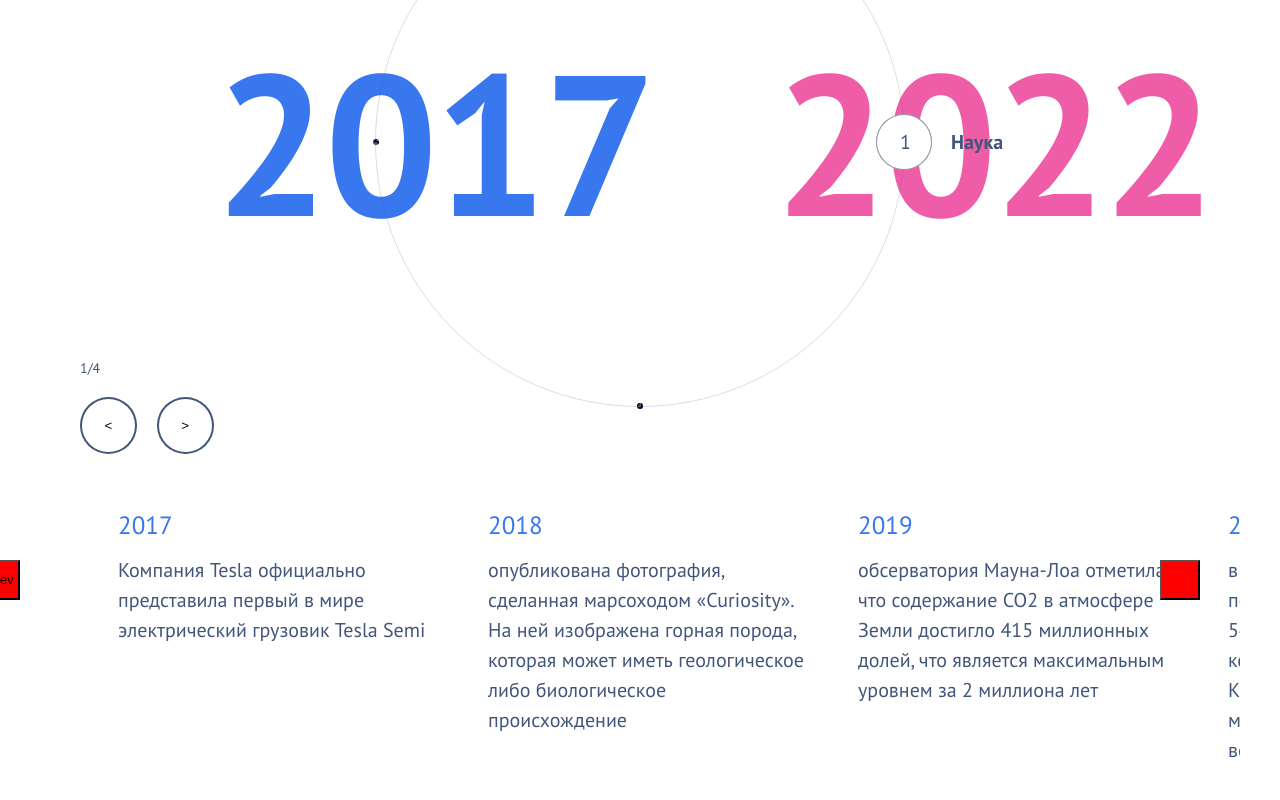
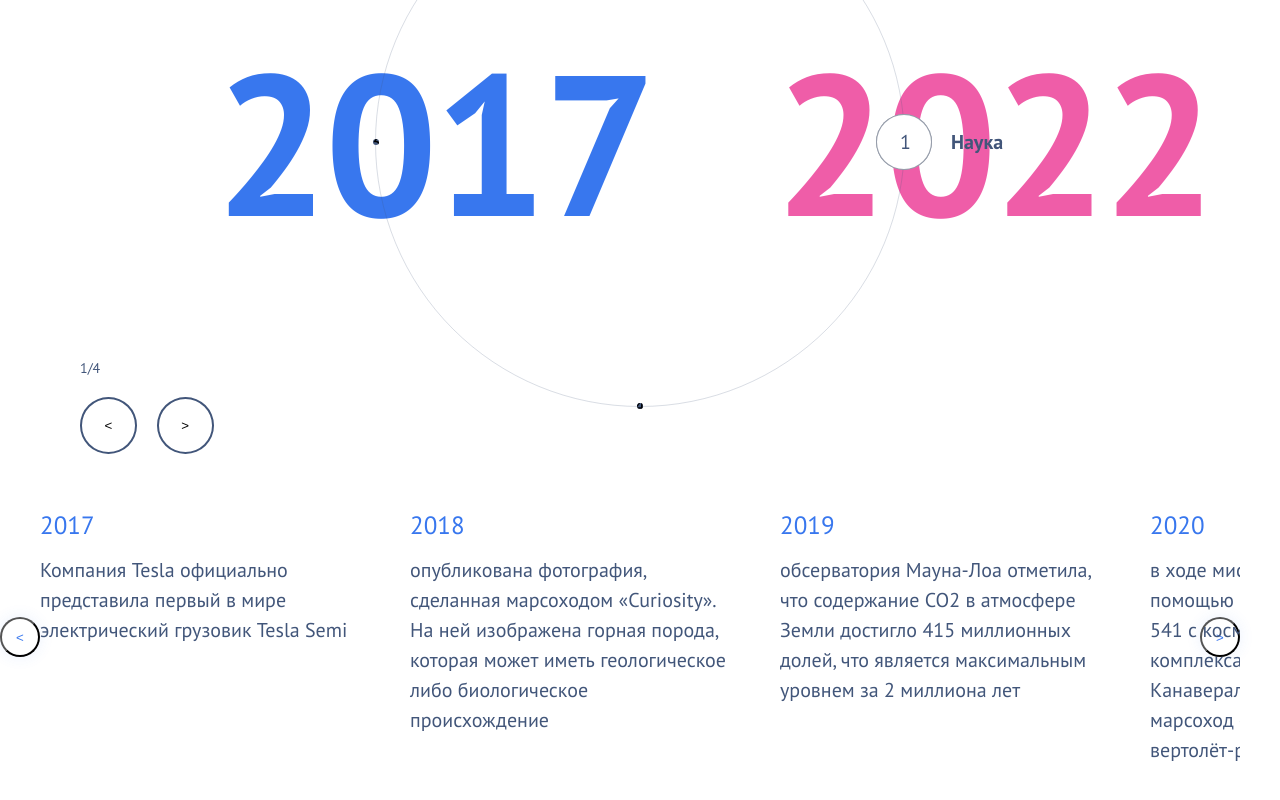
Before and after one commit to fermer123/startonly, a React app: page / in a window 1280 px wide. Shown: the part 338-1138 px from the top of the page. After the commit the page ends 1103 px from the top, so only its background shows below. Built offline with nearby package versions, Linux system fonts and the light colour scheme.

Commit message:
end with footer

```diff
--- a/src/components/slides/Slide.module.scss
+++ b/src/components/slides/Slide.module.scss
@@ -1,32 +1,21 @@
 .swiper_container {
   margin-top: 56px;
-  max-width: 1200px;
+  max-width: 1400px;
   position: relative;
   margin: 0 auto;
 
   .mySwiper {
+    max-width: 1200px;
     width: 100%;
-    height: 320px;
+    height: fit-content;
     .swiperslide {
       max-width: 320px;
-
-      display: -webkit-box;
-      display: -ms-flexbox;
-      display: -webkit-flex;
       display: flex;
       flex-direction: column;
-      -webkit-box-pack: center;
-      -ms-flex-pack: center;
-      -webkit-justify-content: flex-start;
-      justify-content: flex-start;
-      -webkit-box-align: center;
-      -ms-flex-align: center;
-      -webkit-align-items: center;
       align-items: flex-start;
       .slide_year {
         font-size: 25px;
         line-height: 120%;
-        text-transform: uppercase;
         color: #3877ee;
         margin-bottom: 15px;
       }
@@ -34,12 +23,6 @@
         font-size: 20px;
         line-height: 30px;
         color: #42567a;
-      }
-      &:first-child {
-        margin-left: 78px;
-      }
-      &:last-child {
-        margin-right: 160px;
       }
     }
   }
@@ -74,26 +57,29 @@
   //   .swiper-button-disabled {
   //     opacity: 0;
   //   }
-  .prev_btn {
+
+  .swiper-button-disabled {
+    opacity: 0;
+  }
+
+  .prev_btn,
+  .next_btn {
+    color: #3877ee;
+    transform: translateY(-50%);
     display: block;
     content: '';
     position: absolute;
-    top: 50;
+    top: 50%;
     width: 40px;
     height: 40px;
-    background-color: red;
-    left: -60;
+    border-radius: 50%;
+    background: #ffffff;
+    box-shadow: 0px 0px 15px rgba(56, 119, 238, 0.1);
   }
-
+  .prev_btn {
+    left: 0;
+  }
   .next_btn {
-    display: block;
-    content: '';
-    position: absolute;
-    top: 50;
-    width: 40px;
-    height: 40px;
-    background-color: red;
     right: 40;
-    z-index: 100;
   }
 }
--- a/src/components/slides/Slide.tsx
+++ b/src/components/slides/Slide.tsx
@@ -4,13 +4,11 @@ import style from './Slide.module.scss';
 import 'swiper/swiper.scss';
 import { Swiper, SwiperSlide } from 'swiper/react/swiper-react.js';
 import 'swiper/modules/navigation/navigation.scss';
-import 'swiper/modules/pagination/pagination.scss'; // Pagination module
-import { Navigation, Pagination } from 'swiper';
+import { Navigation } from 'swiper';
 
 const Slide: React.FC = () => {
   const { data, year } = useCustomContext();
-  // const prevBtn = useRef(null);
-  // const nextBtn = useRef(null);
+
   const swiperRef = useRef(null);
   return (
     <div className={style.swiper_container}>
@@ -18,14 +16,10 @@ const Slide: React.FC = () => {
         className={style.prev_btn}
         onClick={() => swiperRef.current?.slidePrev()}
       >
-        Prev
+        &lt;
       </button>
       <Swiper
-        modules={[Navigation, Pagination]}
-        // navigation={{
-        //   prevEl: prevBtn.current,
-        //   nextEl: nextBtn.current,
-        // }}
+        modules={[Navigation]}
         onBeforeInit={(swiper) => {
           swiperRef.current = swiper;
         }}
@@ -53,15 +47,13 @@ const Slide: React.FC = () => {
             <p className={style.slide_content}>{e.content}</p>
           </SwiperSlide>
         ))}
-        {/* <div className={style.prev_btn} ref={prevBtn}>
-          prev
-        </div>
-        <div className={style.next_btn} ref={nextBtn}></div> */}
       </Swiper>
       <button
         className={style.next_btn}
         onClick={() => swiperRef.current?.slideNext()}
-      ></button>
+      >
+        &gt;
+      </button>
     </div>
   );
 };
```
